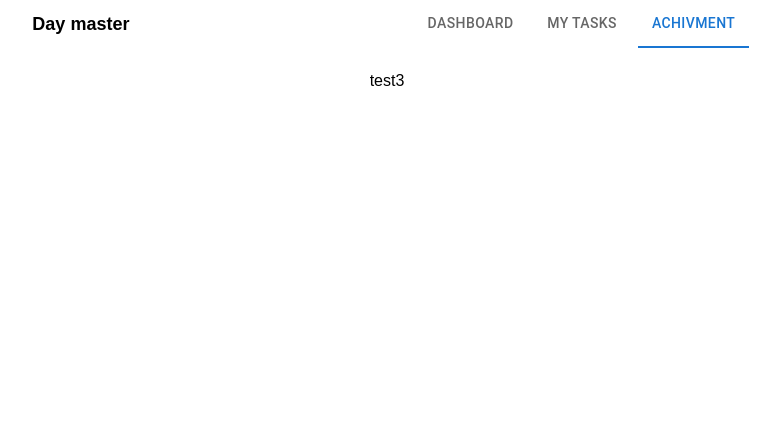
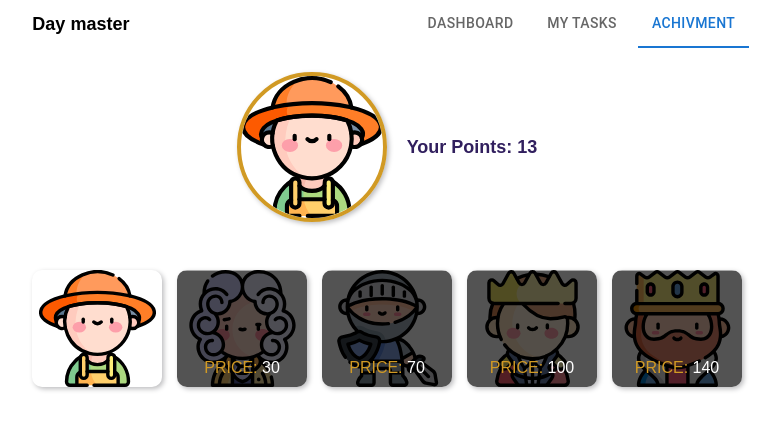
Before and after one commit to Day-Master-Hack-yeah-2023/static-sites, a React (Create React App) app: page / in a window 1280 px wide. Both pictures are taken after a click on the tab "ACHIVMENT". Shown: the top 430 px of the page, without its empty margins (253-1030 px from the left). Built offline with nearby package versions, Linux system fonts and the light colour scheme.

Commit message:
feat(Achivment): adding achivment board

```diff
--- a/src/components/Layout/Tabs/Tabs.data.tsx
+++ b/src/components/Layout/Tabs/Tabs.data.tsx
@@ -4,6 +4,7 @@ import EmojiEventsIcon from '@mui/icons-material/EmojiEvents';
 import AssignmentIcon from '@mui/icons-material/Assignment';
 import { MyTasks } from '../../PageContent/MyTasks';
 import { Dashboard } from '../../PageContent/Dashboard';
+import { Achivment } from '../../PageContent/Achivment';
 
 type Data = {
   icon: React.ReactNode;
@@ -34,7 +35,7 @@ const tabsData = (): Data[] => [
 const pageContent = (): React.ReactNode[] => [
   <Dashboard />,
   <MyTasks />,
-  <p>test3</p>,
+  <Achivment />,
 ];
 
 export { tabsData, pageContent };
--- /dev/null
+++ b/src/components/PageContent/Achivment/Achivment.data.tsx
@@ -0,0 +1,15 @@
+type AchivmentType = {
+  src: string;
+  alt: string;
+  price: number;
+};
+
+const allAchivment = (): AchivmentType[] => [
+  { src: '/icons/farmer.svg', alt: 'farmer', price: 0 },
+  { src: '/icons/aristocrat.svg', alt: 'aristocrat', price: 30 },
+  { src: '/icons/knight.svg', alt: 'knight', price: 70 },
+  { src: '/icons/prince.svg', alt: 'prince', price: 100 },
+  { src: '/icons/king.svg', alt: 'king', price: 140 },
+];
+
+export { allAchivment };
--- /dev/null
+++ b/src/components/PageContent/Achivment/Achivment.styled.tsx
@@ -0,0 +1,90 @@
+import styled from 'styled-components';
+import { defaultTheme } from '../../../provider/ThemeProvider';
+
+const UserAchivmentSection = styled.section`
+  display: flex;
+  align-items: center;
+  justify-content: center;
+  flex-wrap: wrap;
+  gap: 20px;
+  margin-bottom: 48px;
+`;
+
+const UserAchivmentheading = styled.h3`
+  font-size: 18px;
+  color: ${({ theme }) => (theme as typeof defaultTheme).item};
+`;
+
+const UserAchivmentImage = styled.img`
+  width: 150px;
+  height: auto;
+  border-radius: 50%;
+  border: 4px solid #d19a24;
+  box-shadow: 2px 2px 5px #bdbdbf;
+`;
+
+const UserAchivmentText = styled.p``;
+
+const AchivmentListStyled = styled.ul`
+  display: flex;
+  align-items: center;
+  justify-content: space-between;
+  flex-wrap: wrap;
+  gap: 15px;
+  list-style: none;
+`;
+
+const AchivmentItemStyled = styled.li<{ isAchived: boolean }>`
+  position: relative;
+  display: flex;
+  align-items: center;
+  justify-content: center;
+  width: 130px;
+  box-shadow: 2px 2px 5px #bdbdbf;
+  border-radius: 10px;
+  overflow: hidden;
+
+  &::after {
+    content: '';
+    position: absolute;
+    top: 50%;
+    left: 50%;
+    display: ${({ isAchived }) => (isAchived ? 'none' : 'block')};
+    background: #000000ac;
+    width: 100%;
+    height: 100%;
+    transform: translate(-50%, -50%);
+  }
+`;
+
+const AchivmentImageStyled = styled.img`
+  width: 90%;
+  height: auto;
+`;
+
+const AchivmentItemTextStyled = styled.p<{ isAchived: boolean }>`
+  position: absolute;
+  bottom: 10px;
+  left: 50%;
+  display: ${({ isAchived }) => (!isAchived ? 'inline-block' : 'none')};
+  color: #d19a24;
+  transform: translate(-50%);
+  white-space: nowrap;
+  text-transform: uppercase;
+  z-index: 100;
+
+  span {
+    color: ${({ theme }) => (theme as typeof defaultTheme).background};
+  }
+`;
+
+export {
+  AchivmentListStyled,
+  AchivmentItemStyled,
+  AchivmentImageStyled,
+  AchivmentItemTextStyled,
+  UserAchivmentImage,
+  UserAchivmentSection,
+  UserAchivmentText,
+  UserAchivmentheading,
+};
--- /dev/null
+++ b/src/components/PageContent/Achivment/Achivment.tsx
@@ -0,0 +1,54 @@
+import React from 'react';
+import {
+  AchivmentListStyled,
+  AchivmentItemStyled,
+  AchivmentImageStyled,
+  AchivmentItemTextStyled,
+  UserAchivmentSection,
+  UserAchivmentImage,
+  UserAchivmentheading,
+} from './Achivment.styled';
+import { allAchivment } from './Achivment.data';
+
+const Achivment: React.FC = () => {
+  const userPoints = 13;
+
+  return (
+    <>
+      <UserAchivmentSection>
+        {[
+          [...allAchivment()]
+            .reverse()
+            .find((current) => userPoints >= current.price),
+        ].map((current) => (
+          <UserAchivmentImage src={current?.src} alt={current?.alt ?? ''} />
+        ))}
+
+        <UserAchivmentheading>
+          <span>Your Points: </span>
+
+          {userPoints}
+        </UserAchivmentheading>
+      </UserAchivmentSection>
+
+      <AchivmentListStyled>
+        {allAchivment().map(({ src, alt, price }) => (
+          <AchivmentItemStyled
+            key={alt}
+            isAchived={userPoints >= price ? true : false}
+          >
+            <AchivmentItemTextStyled
+              isAchived={userPoints >= price ? true : false}
+            >
+              price: <span>{price}</span>
+            </AchivmentItemTextStyled>
+
+            <AchivmentImageStyled src={src} alt={alt} />
+          </AchivmentItemStyled>
+        ))}
+      </AchivmentListStyled>
+    </>
+  );
+};
+
+export { Achivment };
--- /dev/null
+++ b/src/components/PageContent/Achivment/index.ts
@@ -0,0 +1 @@
+export * from './Achivment';
```
